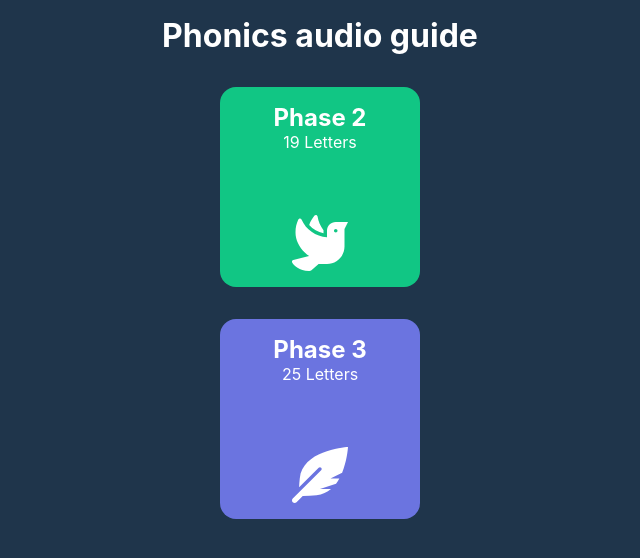
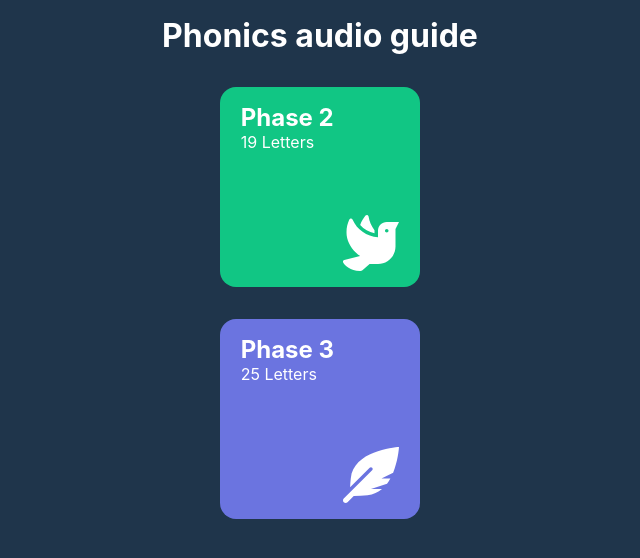
Before and after one commit to hellodeborahuk/buzzphonics, a React (Create React App) app: page / in a window 1280 px wide. Shown: the top 558 px of the page, without its empty margins (320-960 px from the left). Built offline with nearby package versions, Linux system fonts and the light colour scheme.

Commit message:
Changed layout of phase 2/3 button fixed #3

```diff
--- a/src/App.css
+++ b/src/App.css
@@ -49,9 +49,6 @@ header {
     margin: 2em auto;
     padding: 1em;
     display: flex;
-    flex-direction: column;
-    justify-content: flex-start;
-    align-items: stretch;
     transition: all .2s ease-in-out;
 }
 
@@ -68,9 +65,8 @@ header {
 }
 
 .dove, .feather {
-margin-top: auto;
   font-size: 3.5rem;
-  align-self: flex-end;
+  margin-top: auto;
 }
 
 /* ============== PHASE TWO ============= */
--- a/src/App.js
+++ b/src/App.js
@@ -12,15 +12,19 @@ function App() {
               <section>
                   <Link to="phaseTwo">
                     <div className="phase-two">
+                      <div>
                         <h2>Phase 2</h2>
                         <p>19 Letters</p>
+                      </div>
                       <FaDove className="dove"/>
                     </div>
                   </Link>
                   <Link to="phaseThree">
                   <div className="phase-three">
+                      <div>
                         <h2>Phase 3</h2>
                         <p>25 Letters</p>
+                      </div>
                       <FaFeatherAlt className="feather" />
                     </div>
                   </Link>
```
Lines whose indentation alone changed are shown as unchanged.
